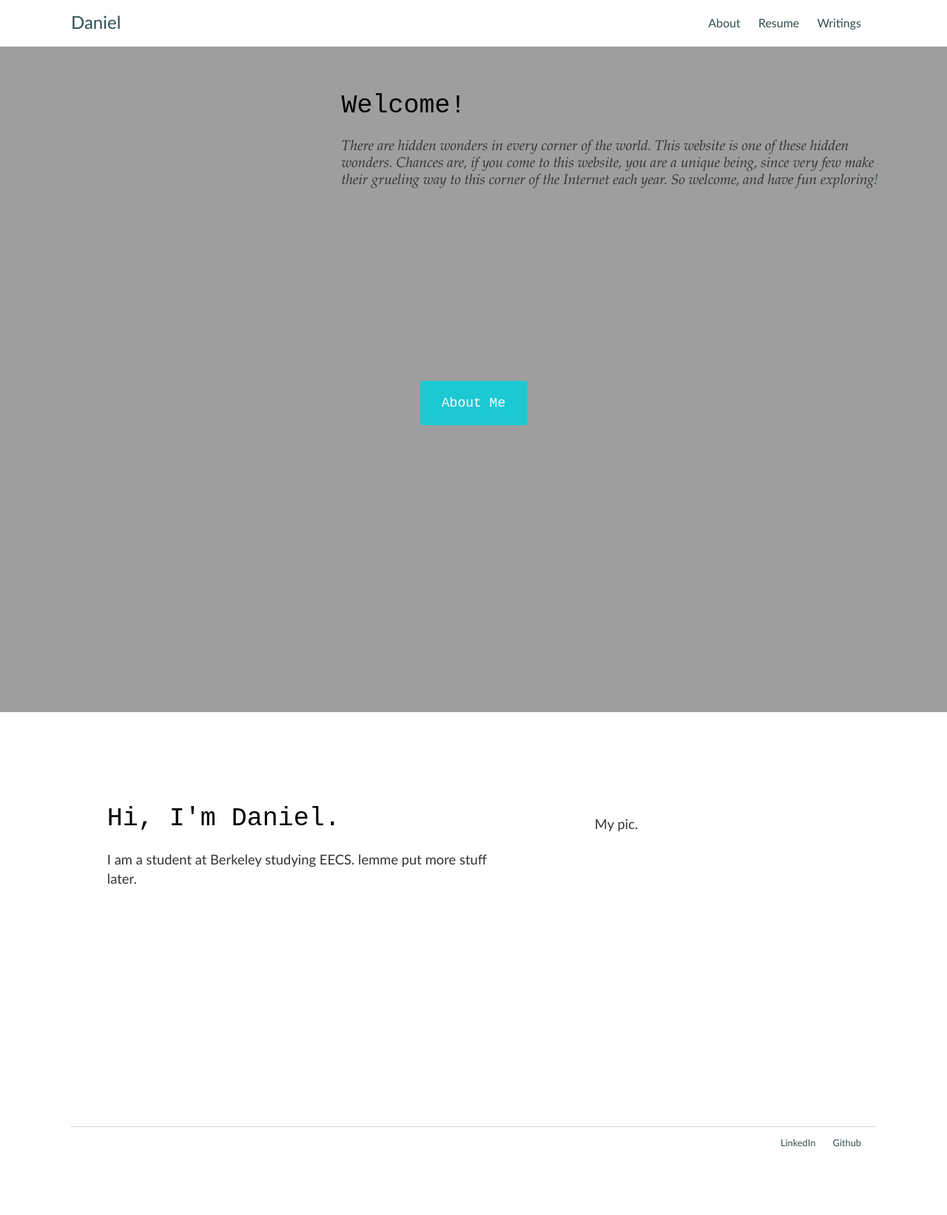
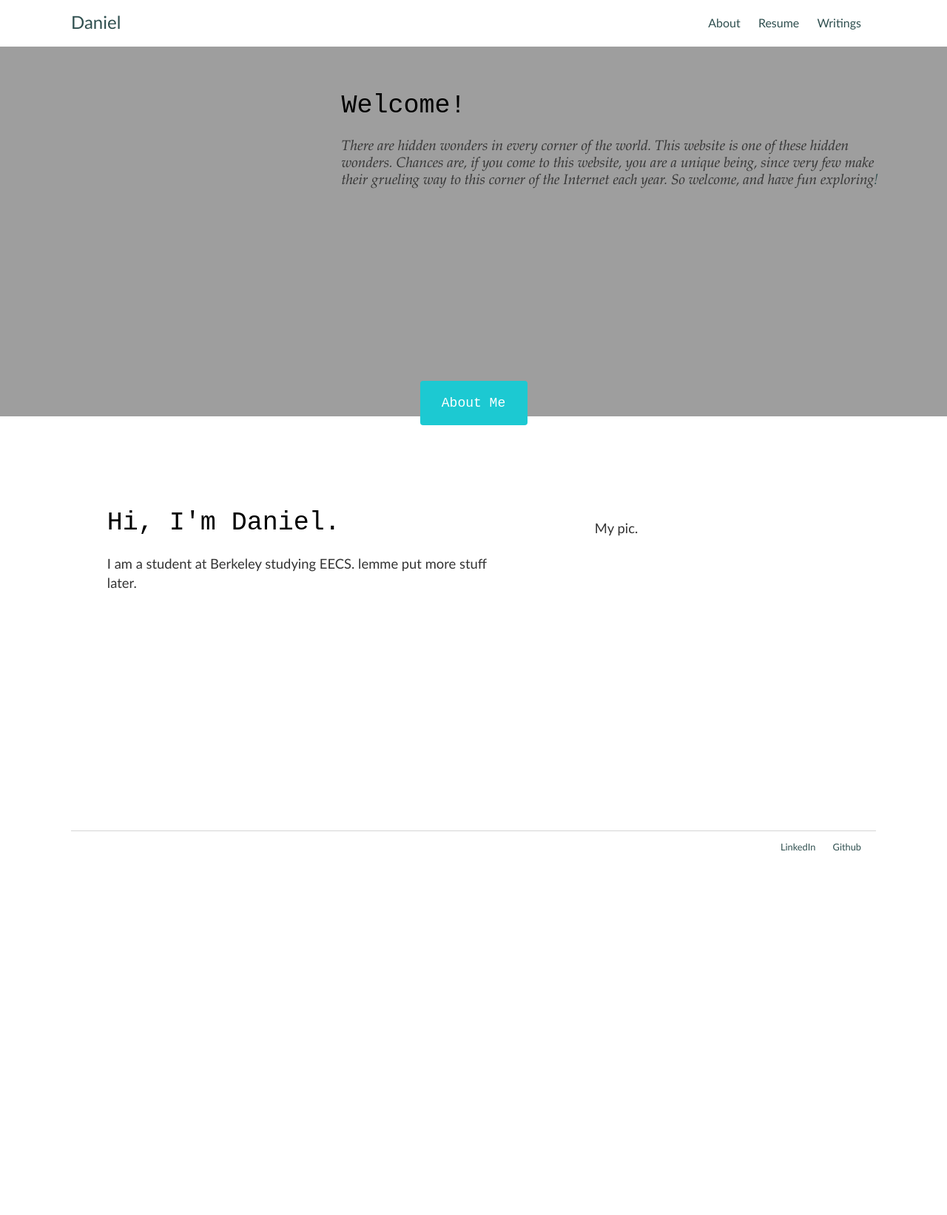
Before and after one commit to Calculasians/calculasians.github.io, a Jekyll site: the page built from index.html, in a window 1280 px wide. Shown: the whole page at 74% size. Built offline with Jekyll 4.4.1, drawn with Linux system fonts in a browser that asks for light colours; after the commit the page ends 1243 px from its top, so only the background shows below that.

Commit message:
Update main.css

```diff
--- a/css/main.css
+++ b/css/main.css
@@ -143,15 +143,11 @@
 }
 
 .cover-page {
-    max-width:100%;
-    height:auto;
-    max-height:100%;
-    width:100vw;
-    height:100vh;
-
+    width: 100%;
+    height: 500px;
+    background-image: url("https://calculasians.github.io/CraterLake.jpg");
+    background-size: cover;
     box-sizing: border-box;
-
-    background-image: url("https://calculasians.github.io/CraterLake.jpg");
 }
 
 .cover-page-text {
```
